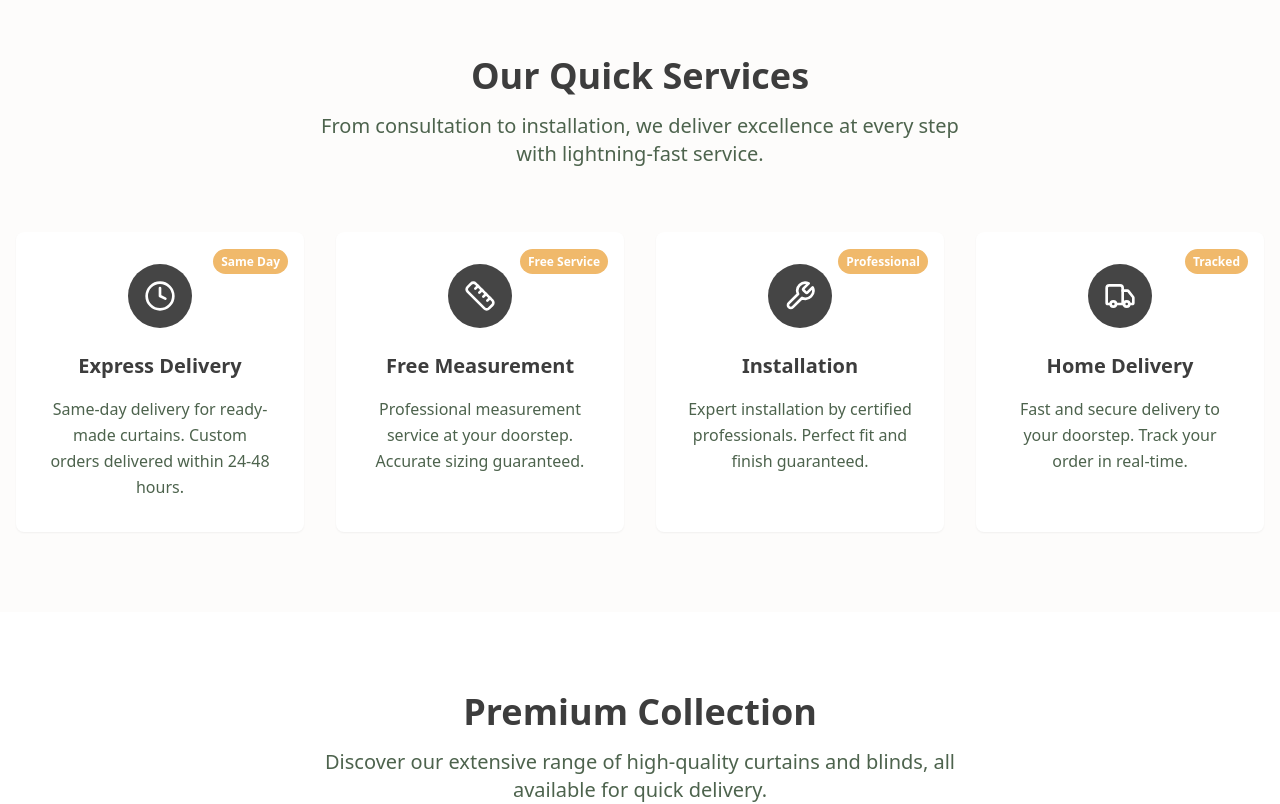
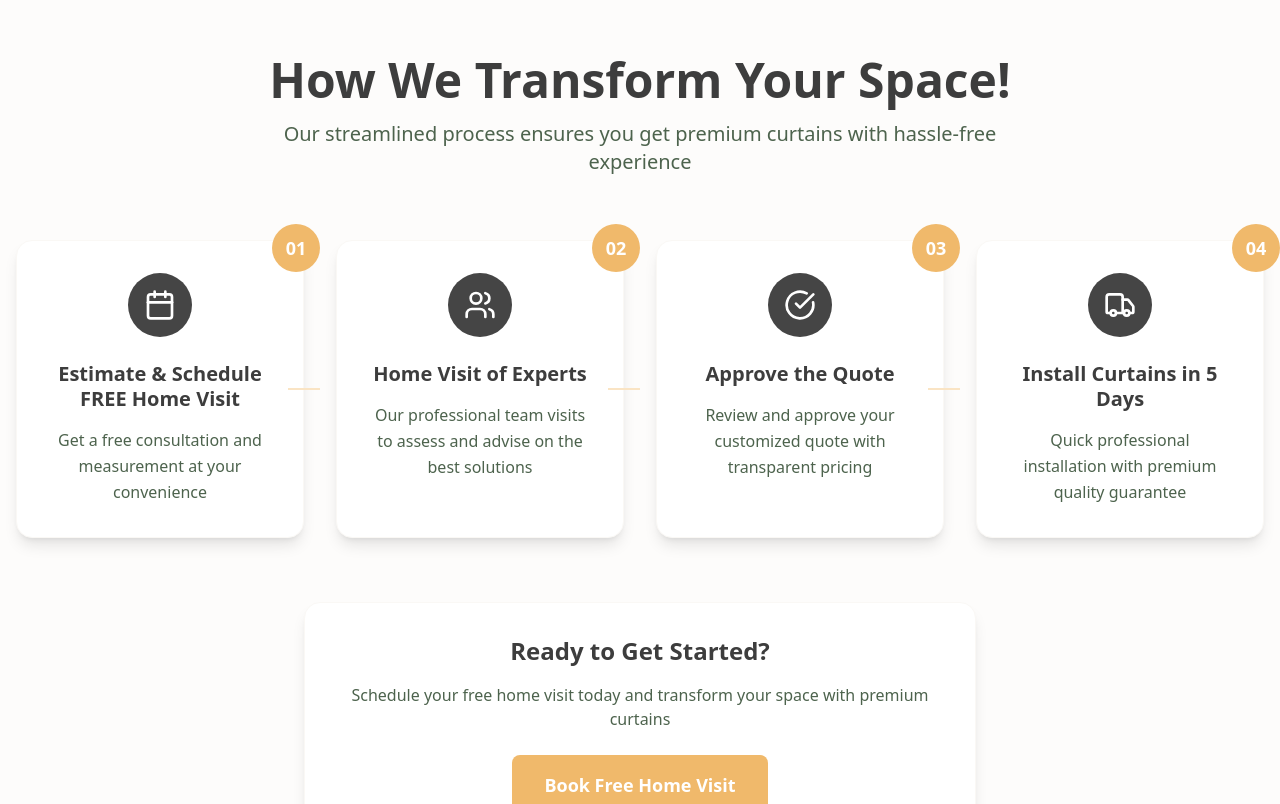
Before and after one commit to Shah-Bahadur/Aziz-Khan-Curtains, a React (Vite) app: page / in a window 1280 px wide. Shown: the part 880-1684 px from the top of the page. Built offline with nearby package versions, Linux system fonts and the light colour scheme.

Commit message:
Add "How We Transform Your Space" section
Implement a new section on the home page based on the provided image.

```diff
--- /dev/null
+++ b/src/components/Process.tsx
@@ -0,0 +1,97 @@
+
+import { Calendar, Users, CheckCircle, Truck } from "lucide-react";
+
+const Process = () => {
+  const steps = [
+    {
+      icon: Calendar,
+      title: "Estimate & Schedule FREE Home Visit",
+      description: "Get a free consultation and measurement at your convenience",
+      step: "01"
+    },
+    {
+      icon: Users,
+      title: "Home Visit of Experts",
+      description: "Our professional team visits to assess and advise on the best solutions",
+      step: "02"
+    },
+    {
+      icon: CheckCircle,
+      title: "Approve the Quote",
+      description: "Review and approve your customized quote with transparent pricing",
+      step: "03"
+    },
+    {
+      icon: Truck,
+      title: "Install Curtains in 5 Days",
+      description: "Quick professional installation with premium quality guarantee",
+      step: "04"
+    }
+  ];
+
+  return (
+    <section className="py-20 bg-luxury-50">
+      <div className="container mx-auto px-4">
+        <div className="text-center mb-16">
+          <h2 className="text-4xl lg:text-5xl font-bold text-charcoal-900 mb-4">
+            How We Transform Your Space!
+          </h2>
+          <p className="text-xl text-sage-600 max-w-3xl mx-auto">
+            Our streamlined process ensures you get premium curtains with hassle-free experience
+          </p>
+        </div>
+
+        <div className="grid md:grid-cols-2 lg:grid-cols-4 gap-8">
+          {steps.map((step, index) => (
+            <div key={index} className="relative group">
+              {/* Step Number */}
+              <div className="absolute -top-4 -right-4 bg-champagne-500 text-white w-12 h-12 rounded-full flex items-center justify-center font-bold text-lg z-10">
+                {step.step}
+              </div>
+
+              {/* Card */}
+              <div className="bg-white rounded-2xl p-8 shadow-lg hover:shadow-xl transition-all duration-300 h-full border border-luxury-100 group-hover:scale-105">
+                <div className="text-center">
+                  {/* Icon */}
+                  <div className="bg-charcoal-800 w-16 h-16 rounded-full flex items-center justify-center mx-auto mb-6 group-hover:bg-champagne-500 transition-colors duration-300">
+                    <step.icon className="w-8 h-8 text-white" />
+                  </div>
+
+                  {/* Content */}
+                  <h3 className="text-xl font-bold text-charcoal-900 mb-4 leading-tight">
+                    {step.title}
+                  </h3>
+                  <p className="text-sage-600 leading-relaxed">
+                    {step.description}
+                  </p>
+                </div>
+              </div>
+
+              {/* Connecting Line (hidden on last item) */}
+              {index < steps.length - 1 && (
+                <div className="hidden lg:block absolute top-1/2 -right-4 w-8 h-0.5 bg-champagne-300 transform -translate-y-1/2 z-0"></div>
+              )}
+            </div>
+          ))}
+        </div>
+
+        {/* CTA */}
+        <div className="text-center mt-16">
+          <div className="bg-white rounded-2xl p-8 shadow-lg max-w-2xl mx-auto border border-luxury-100">
+            <h3 className="text-2xl font-bold text-charcoal-900 mb-4">
+              Ready to Get Started?
+            </h3>
+            <p className="text-sage-600 mb-6">
+              Schedule your free home visit today and transform your space with premium curtains
+            </p>
+            <button className="bg-champagne-500 hover:bg-champagne-600 text-white font-semibold px-8 py-4 rounded-lg text-lg transition-colors duration-300">
+              Book Free Home Visit
+            </button>
+          </div>
+        </div>
+      </div>
+    </section>
+  );
+};
+
+export default Process;
--- a/src/pages/Index.tsx
+++ b/src/pages/Index.tsx
@@ -1,6 +1,7 @@
 
 import Header from "@/components/Header";
 import Hero from "@/components/Hero";
+import Process from "@/components/Process";
 import Services from "@/components/Services";
 import Products from "@/components/Products";
 import Contact from "@/components/Contact";
@@ -10,6 +11,7 @@ const Index = () => {
     <div className="min-h-screen">
       <Header />
       <Hero />
+      <Process />
       <Services />
       <Products />
       <Contact />
```
